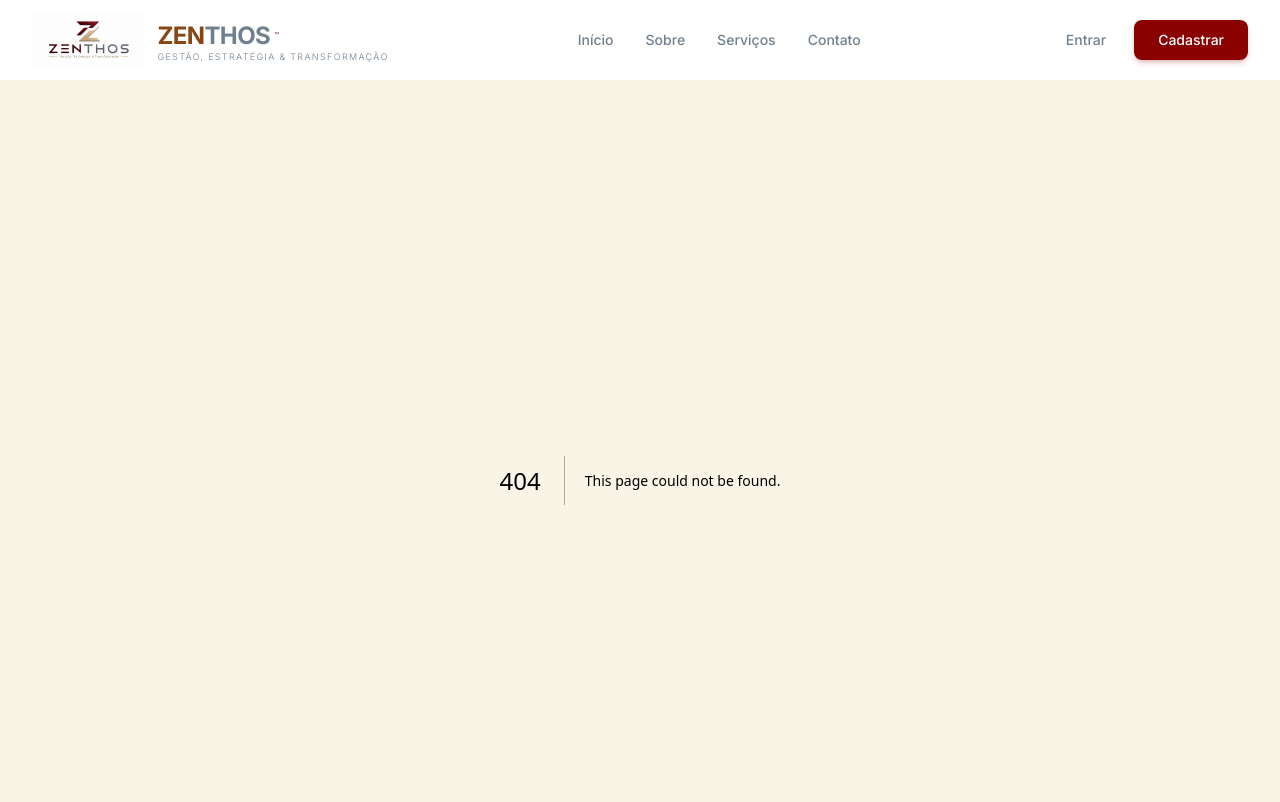
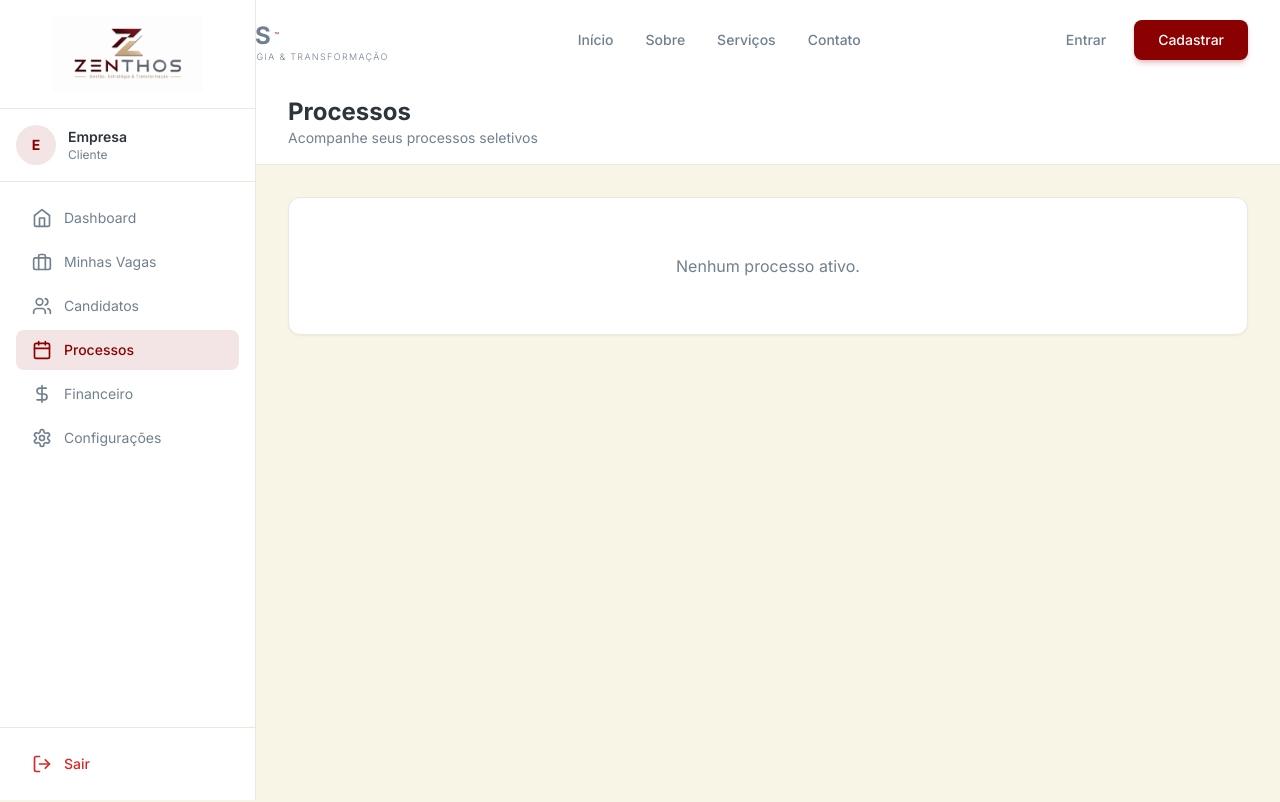
Before and after one commit to trivoroficial/consult_recruit, a Next.js app: page /empresa/processos in a window 1280 px wide. Before the commit this address had no page. Shown: the top 802 px of the page. Built offline with nearby package versions, Linux system fonts and the light colour scheme; sample sign-in values are in the browser's storage; a web font is replaced by a local one.

Commit message:
Add EmpresaProcessos component with layout and footer

```diff
--- /dev/null
+++ b/src/app/(dashboard)/empresa/processos/page.tsx
@@ -0,0 +1,30 @@
+'use client'
+
+import { SidebarEmpresa } from '@/components/dashboard/SidebarEmpresa'
+import { DashboardFooter } from '@/components/dashboard/DashboardFooter'
+import { Calendar } from 'lucide-react'
+
+export default function EmpresaProcessos() {
+  return (
+    <div className="min-h-screen bg-[#F8F4E6] flex flex-col">
+      <SidebarEmpresa />
+
+      <div className="flex-1 ml-64 flex flex-col min-h-screen">
+        <header className="bg-white border-b border-[#E8EAE0] px-8 py-4 flex items-center justify-between">
+          <div>
+            <h1 className="text-2xl font-bold text-[#2D343A]">Processos</h1>
+            <p className="text-sm text-[#708090]">Acompanhe seus processos seletivos</p>
+          </div>
+        </header>
+
+        <div className="flex-1 p-8">
+          <div className="bg-white rounded-xl shadow-sm border border-[#E8EAE0] p-6">
+            <p className="text-[#708090] text-center py-8">Nenhum processo ativo.</p>
+          </div>
+        </div>
+
+        <DashboardFooter />
+      </div>
+    </div>
+  )
+}
```
